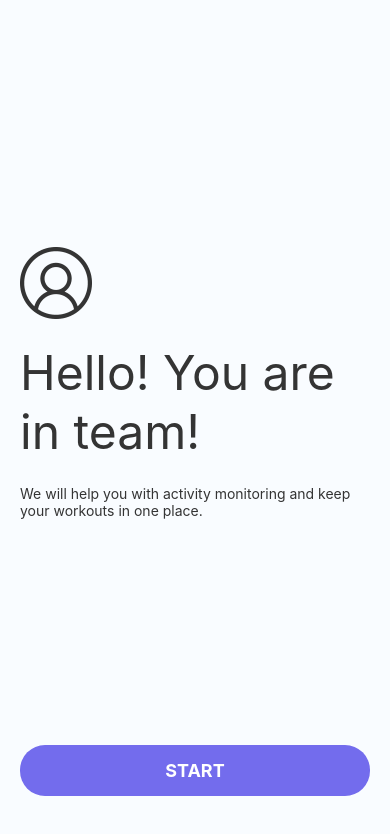
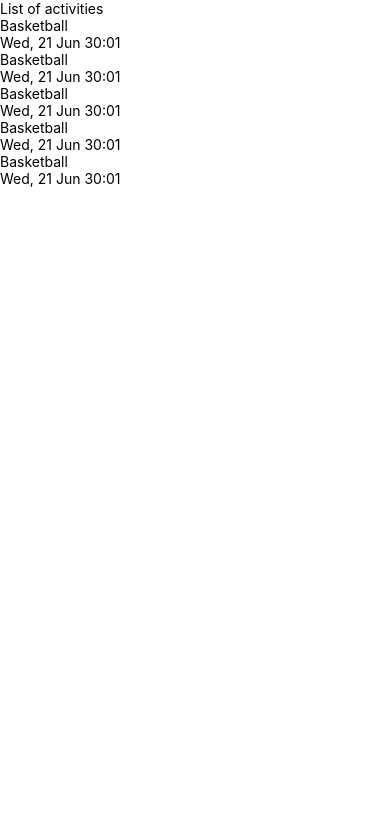
Before and after one commit to vladimirevstratov/course-fitness-app, a React Native app: screen / in a window 390 px wide. Shown: the top 834 px of the page. Built offline with nearby package versions, Linux system fonts and the light colour scheme.

Commit message:
Using flatlist

```diff
--- a/App.js
+++ b/App.js
@@ -1,8 +1,12 @@
 import React from 'react';
-import Welcome from './src/screens/welcome/welcome';
+import Activity from './src/screens/activity/activity';
+//import Welcome from './src/screens/welcome/welcome';
 
 export default function App() {
   return (
-    <Welcome />
+    <>
+      <Activity />
+      {/*<Welcome />*/}
+    </>
   );
 }
--- /dev/null
+++ b/src/screens/activity/activity.js
@@ -0,0 +1,55 @@
+import React from "react"
+import {Text, FlatList, View} from "react-native"
+
+const activities = [
+    {
+        id: '1',
+        name: 'Basketball',
+        date: 'Wed, 21 Jun 30:01',
+        imageUrl: '',
+    },
+    {
+        id: '2',
+        name: 'Basketball',
+        date: 'Wed, 21 Jun 30:01',
+        imageUrl: '',
+    },
+    {
+        id: '3',
+        name: 'Basketball',
+        date: 'Wed, 21 Jun 30:01',
+        imageUrl: '',
+    },
+    {
+        id: '4',
+        name: 'Basketball',
+        date: 'Wed, 21 Jun 30:01',
+        imageUrl: '',
+    },
+    {
+        id: '5',
+        name: 'Basketball',
+        date: 'Wed, 21 Jun 30:01',
+        imageUrl: '',
+    }
+]
+
+const Activity = () => {
+    const renderItem = ({item}) => {
+        return (
+            <View>
+                <Text>{item.name}</Text>
+                <Text>{item.date}</Text>
+            </View>
+        )
+    }
+
+    return (
+        <View>
+            <Text>List of activities</Text>
+            <FlatList data={activities} renderItem={renderItem} keyExtractor={item => item.id} />
+        </View>
+    )
+}
+
+export default Activity
```
